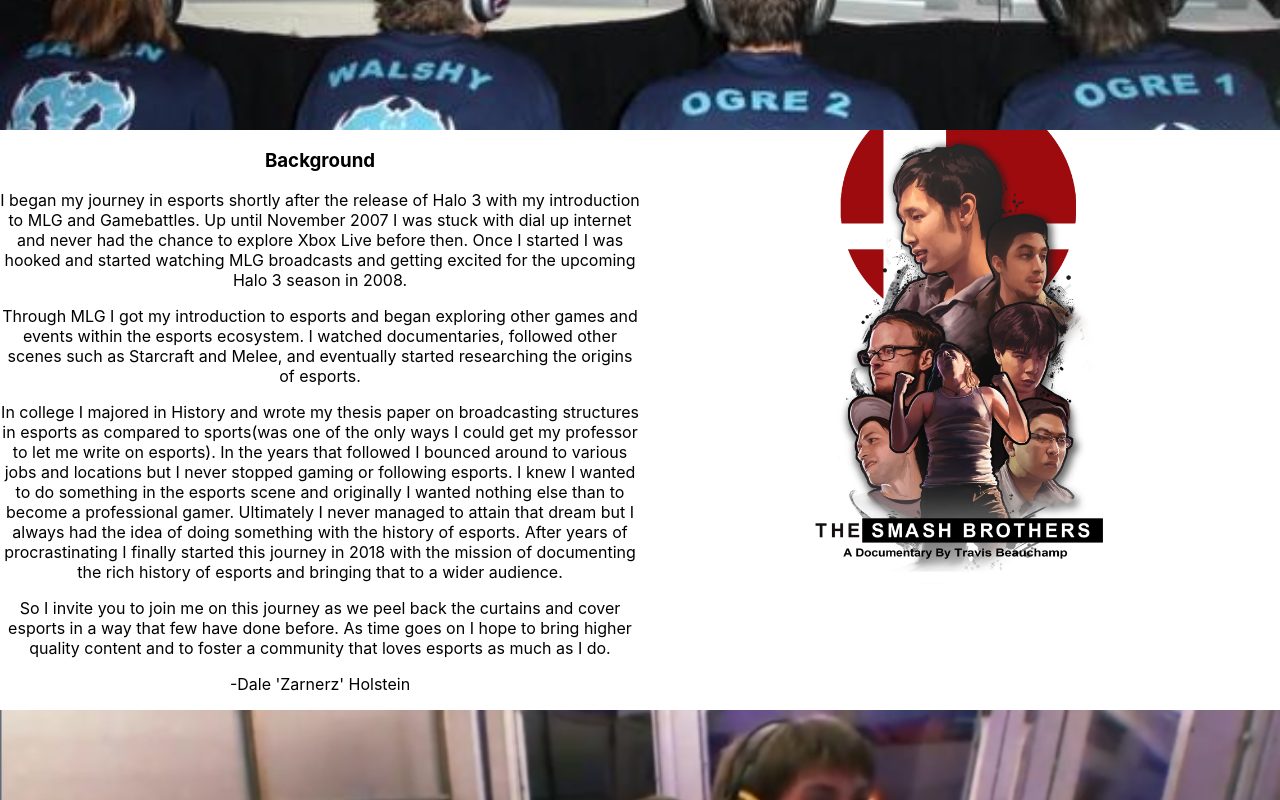
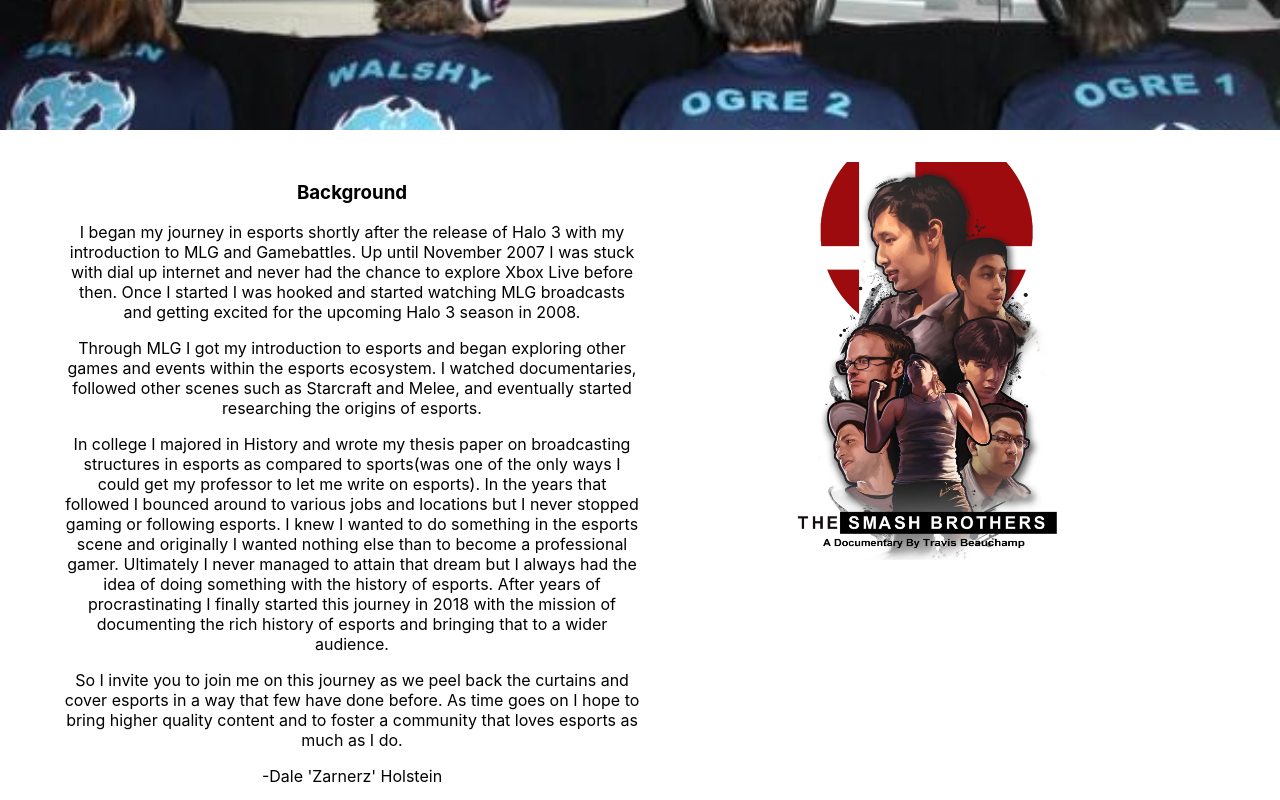
Before and after one commit to Zarnerz/EH-React, a React (Create React App) app in the folder esports-history/: page / in a window 1280 px wide. Shown: the part 1700-2500 px from the top of the page. Built offline with nearby package versions, Linux system fonts and the light colour scheme.

Commit message:
margins fixed Background

```diff
--- a/esports-history/src/pages/main/background/Background.js
+++ b/esports-history/src/pages/main/background/Background.js
@@ -57,7 +57,10 @@ class Background extends Component {
 
 const sectionStyle = {
   display: "flex",
-  flexWrap: "wrap"
+  flexWrap: "wrap",
+  maxWidth: "90vw",
+  margin: "0 auto",
+  padding: "2rem"
 };
 
 const articleStyle = {
```
